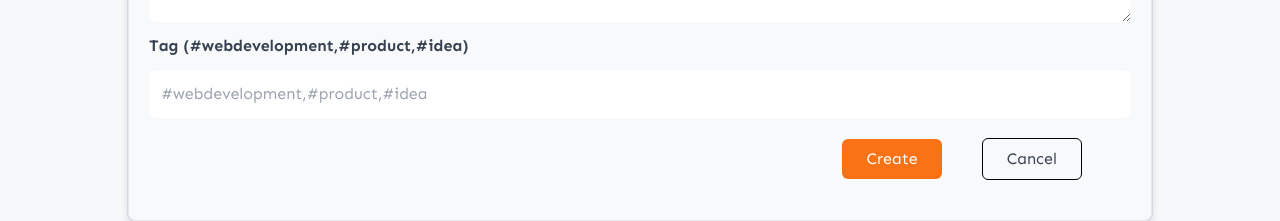
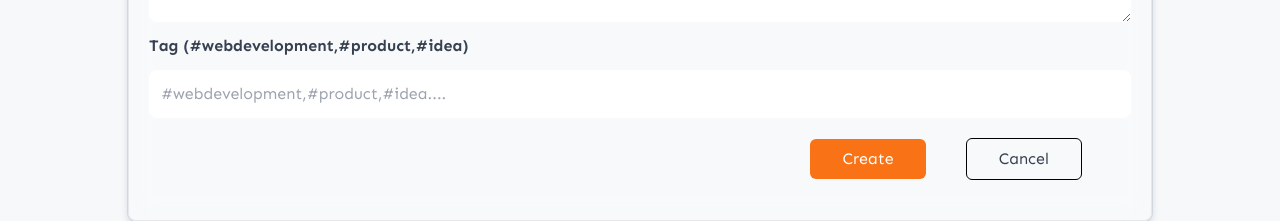
Before and after one commit to pradeepkhanal23/prompt-tag, a Next.js app: page /create-prompt in a window 1280 px wide. Shown: the part 593-814 px from the top of the page. Built offline with nearby package versions, Linux system fonts and the light colour scheme; no server answers.

Commit message:
create operation finished

```diff
--- /dev/null
+++ b/app/api/prompt/new/route.js
@@ -0,0 +1,25 @@
+import { connectToDB } from "@utils/database";
+import Prompt from "@models/prompt";
+
+export const POST = async (req) => {
+  const { userId, prompt, tag } = await req.json();
+  try {
+    await connectToDB();
+
+    const newPrompt = new Prompt({
+      creator: userId,
+      tag,
+      prompt,
+    });
+
+    await newPrompt.save();
+
+    return new Response(JSON.stringify(newPrompt), {
+      status: 201,
+    });
+  } catch (error) {
+    return new Response("Failed to create a new prompt", {
+      status: 500,
+    });
+  }
+};
--- a/app/create-prompt/page.jsx
+++ b/app/create-prompt/page.jsx
@@ -2,8 +2,13 @@
 
 import Form from "@components/Form";
 import { useState } from "react";
+import { useSession } from "next-auth/react";
+import { useRouter } from "next/navigation";
 
 const CreatePrompt = () => {
+  const router = useRouter();
+  const { data: session } = useSession();
+
   const [submitting, setSubmitting] = useState(false);
   const [post, setPost] = useState({
     prompt: "",
@@ -12,7 +17,25 @@ const CreatePrompt = () => {
 
   const createPrompt = async (e) => {
     e.preventDefault();
-    console.log("clicked");
+    setSubmitting(true);
+    try {
+      const response = await fetch("api/prompt/new", {
+        method: "POST",
+        body: JSON.stringify({
+          prompt: post.prompt,
+          tag: post.tag,
+          userId: session?.user.id,
+        }),
+      });
+
+      if (response.ok) {
+        router.push("/");
+      }
+    } catch (error) {
+      console.log(error);
+    } finally {
+      setSubmitting(false);
+    }
   };
 
   return (
--- a/components/Form.jsx
+++ b/components/Form.jsx
@@ -1,10 +1,12 @@
+"use-client";
+
 const Form = ({ type, post, setPost, submitting, handleSubmit }) => {
   return (
-    <section className="px-5  border border-gray-200 bg-white/20  py-10 mx-auto mt-10  backdrop-blur  shadow-custom w-[95%] rounded-lg max-w-5xl flex flex-col  gap-y-5">
+    <section className="px-5  border border-gray-200 bg-white/20  py-10 mx-auto mt-10  backdrop-blur-md shadow-custom w-[95%] rounded-lg max-w-5xl flex flex-col  gap-y-5">
       <h1 className="text-5xl capitalize font-semibold secondary_text">
         {type} Post
       </h1>
-      <p className="para_text w-full  text-xl">
+      <p className="para_text w-full text-xl">
         Create and share amazing prompts with the world, and let your
         imagination go wild with any AI-powered platform
       </p>
@@ -19,8 +21,11 @@ const Form = ({ type, post, setPost, submitting, handleSubmit }) => {
             id="prompt"
             cols="30"
             rows="10"
-            className="p-3 rounded-lg focus:outline-orange-500"
+            className="p-3 rounded-lg focus:outline-orange-500 "
             placeholder="Enter your prompt here......"
+            onChange={(e) => {
+              setPost({ ...post, prompt: e.target.value });
+            }}
           ></textarea>
           <label htmlFor="prompt" className="font-bold ">
             Tag{` `}
@@ -29,15 +34,21 @@ const Form = ({ type, post, setPost, submitting, handleSubmit }) => {
           <input
             type="text"
             className="p-3 rounded-lg focus:outline-orange-500"
-            placeholder="#webdevelopment,#product,#idea"
+            placeholder="#webdevelopment,#product,#idea...."
+            onChange={(e) => {
+              setPost({
+                ...post,
+                tag: e.target.value,
+              });
+            }}
           />
         </div>
 
         <div className="flex items-center justify-end w-[90%] mx-auto gap-x-10 mt-5 -end">
-          <button className="px-6 py-2 rounded-md  primary_bg text-white  cursor-pointer">
-            {type}
+          <button className="px-8 py-2 rounded-md  primary_bg text-white  cursor-pointer">
+            {submitting ? `${type}...` : type}
           </button>
-          <button className="px-6 py-2 rounded-md border border-black cursor-pointer">
+          <button className="px-8 py-2 rounded-md border border-black cursor-pointer">
             Cancel
           </button>
         </div>
--- /dev/null
+++ b/models/prompt.js
@@ -0,0 +1,19 @@
+import { model, models, Schema } from "mongoose";
+
+const PromptSchema = new Schema({
+  creator: {
+    type: Schema.Types.ObjectId,
+    ref: "User",
+  },
+  prompt: {
+    type: String,
+    required: [true, "Prompt is required!!"],
+  },
+  tag: {
+    type: String,
+    required: [true, "Tag is required!!"],
+  },
+});
+
+const Prompt = models.Prompt || model("Prompt", PromptSchema);
+export default Prompt;
```
